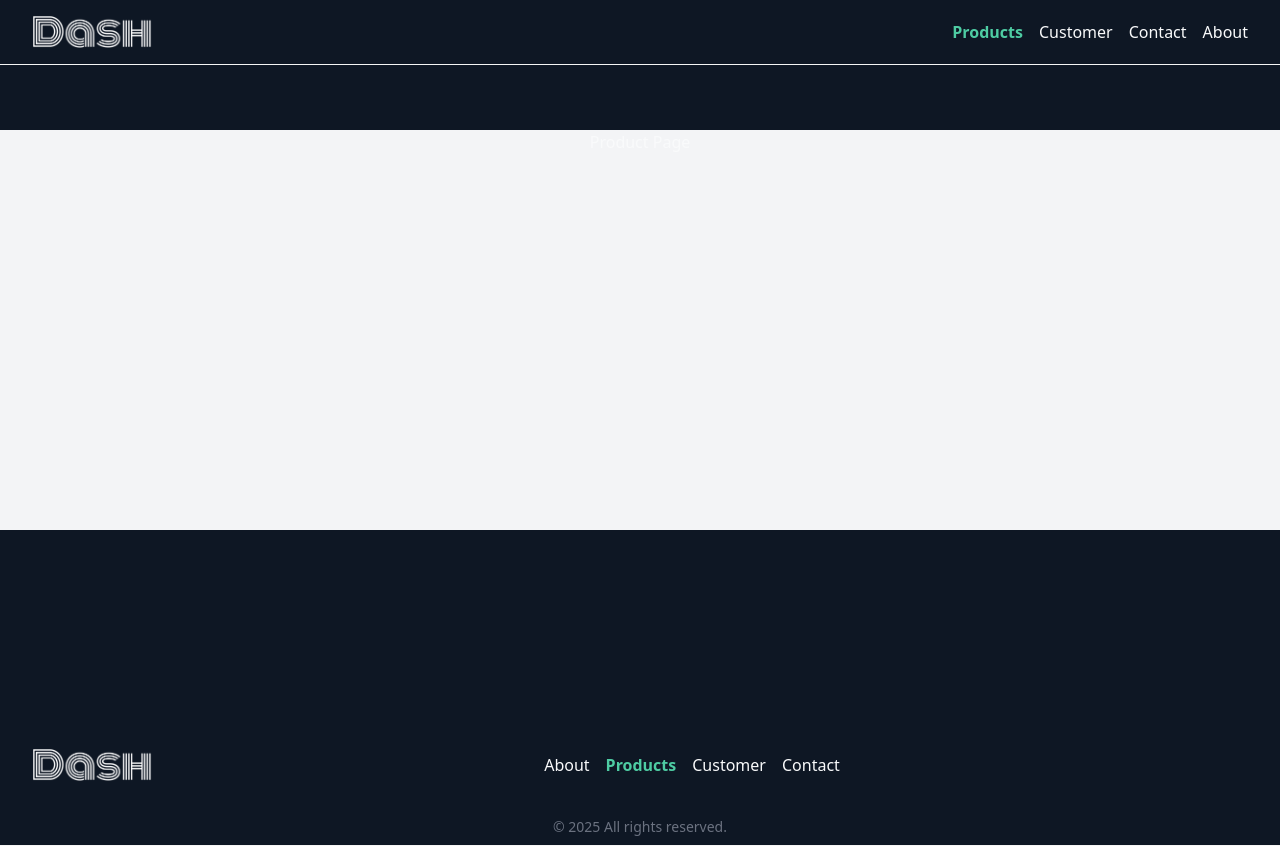
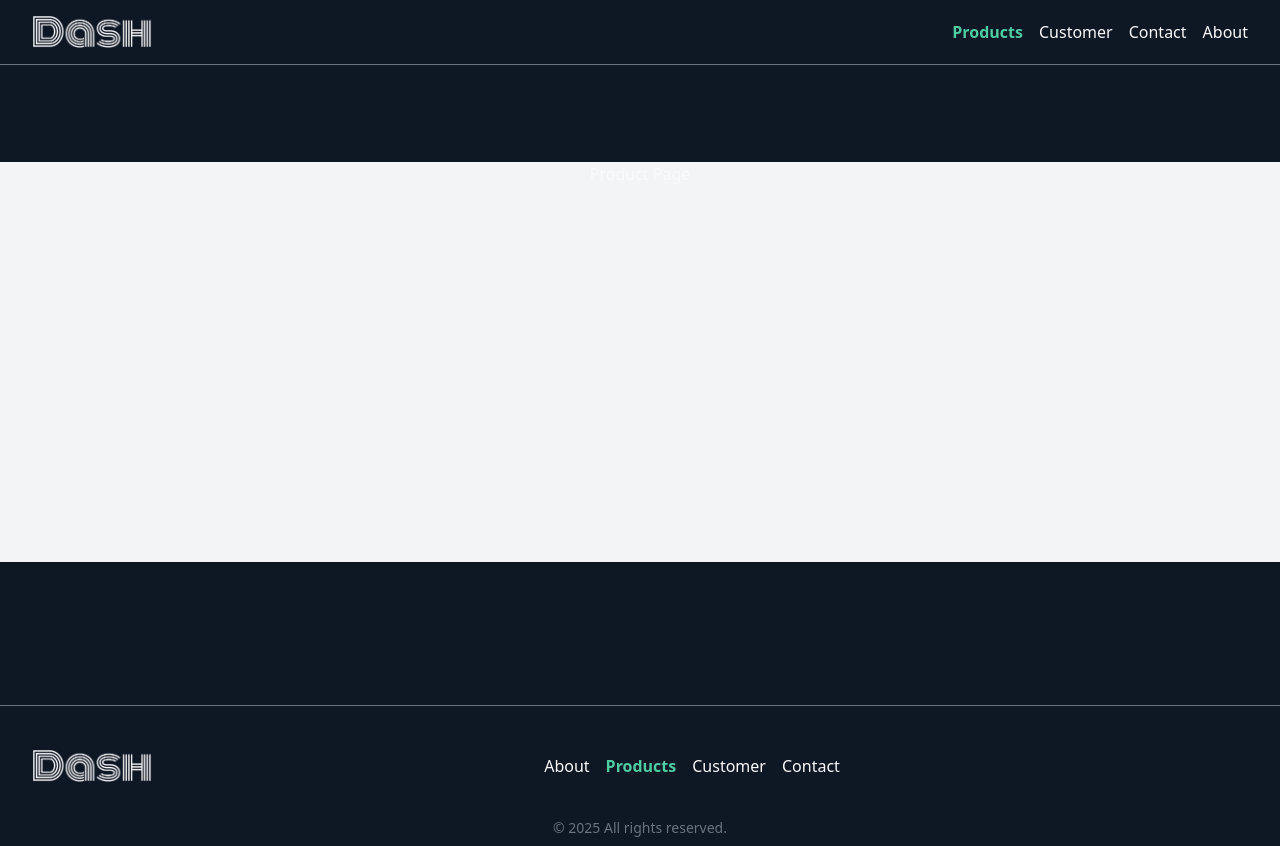
Before and after one commit to Babanila/dashboard-app, a React (Vite) app in the folder frontend/: page /products/1 in a window 1280 px wide. Built offline with nearby package versions, Linux system fonts and the light colour scheme.

Commit message:
feat(): Add border to header and footer

```diff
--- a/frontend/src/components/Footer.tsx
+++ b/frontend/src/components/Footer.tsx
@@ -8,7 +8,7 @@ const Footer: React.FC = () => {
   const navItems = ['About', 'Products', 'Customer', 'Contact'];
 
   return (
-    <footer className="w-full min-w-[20rem] max-w-[80rem] flex flex-col items-center justify-between px-8 py-2 text-secondary bg-primary mb-0 z-[1000]">
+    <footer className="w-full min-w-[20rem] max-w-[80rem] flex flex-col items-center justify-between px-8 py-2 text-secondary bg-primary border-t-1 border-light-gray5 mb-0 z-[1000]">
       <div className="w-full flex flex-col md:flex-row justify-between items-center py-6 space-y-4 md:space-y-0">
         <NavLink to="/">
           <img src={logo} alt="Dash Logo" className="w-20 md:w-30 h-auto text-secondary" />
--- a/frontend/src/components/Header.tsx
+++ b/frontend/src/components/Header.tsx
@@ -12,7 +12,7 @@ function Header() {
   const toggleMenu = () => setMenuOpen((prev) => !prev);
 
   return (
-    <header className="fixed top-0 z-[1000] w-full min-w-[20rem] max-w-[80rem] flex items-center justify-between px-8 py-4 text-secondary bg-primary">
+    <header className="fixed top-0 z-[1000] w-full min-w-[20rem] max-w-[80rem] flex items-center justify-between px-8 py-4 text-secondary bg-primary border-b-1 border-light-gray5 ">
       <NavLink to="/" className="shrink-0">
         <img src={logo} alt="Dash Logo" className="w-20 md:w-30 h-auto" />
       </NavLink>
--- a/frontend/src/components/Layout.tsx
+++ b/frontend/src/components/Layout.tsx
@@ -3,7 +3,7 @@ import { Outlet } from 'react-router';
 
 const Layout: React.FC = () => {
   return (
-    <main className="mt-[65px] w-full h-full min-h-[80vh] flex flex-col bg-primary">
+    <main className="mt-[65px] w-full h-full min-h-[80vh] flex flex-col bg-primary py-8">
       <Outlet />
     </main>
   );
```
